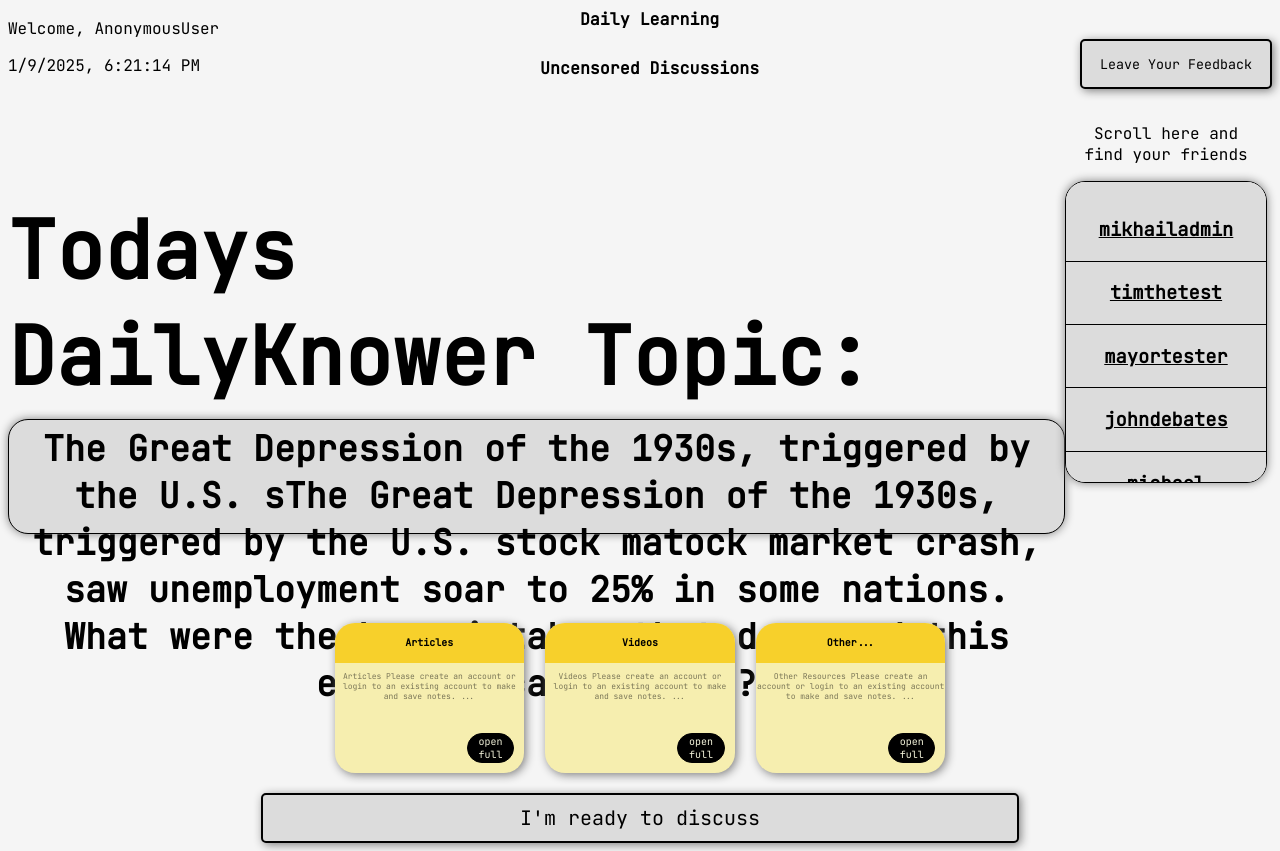
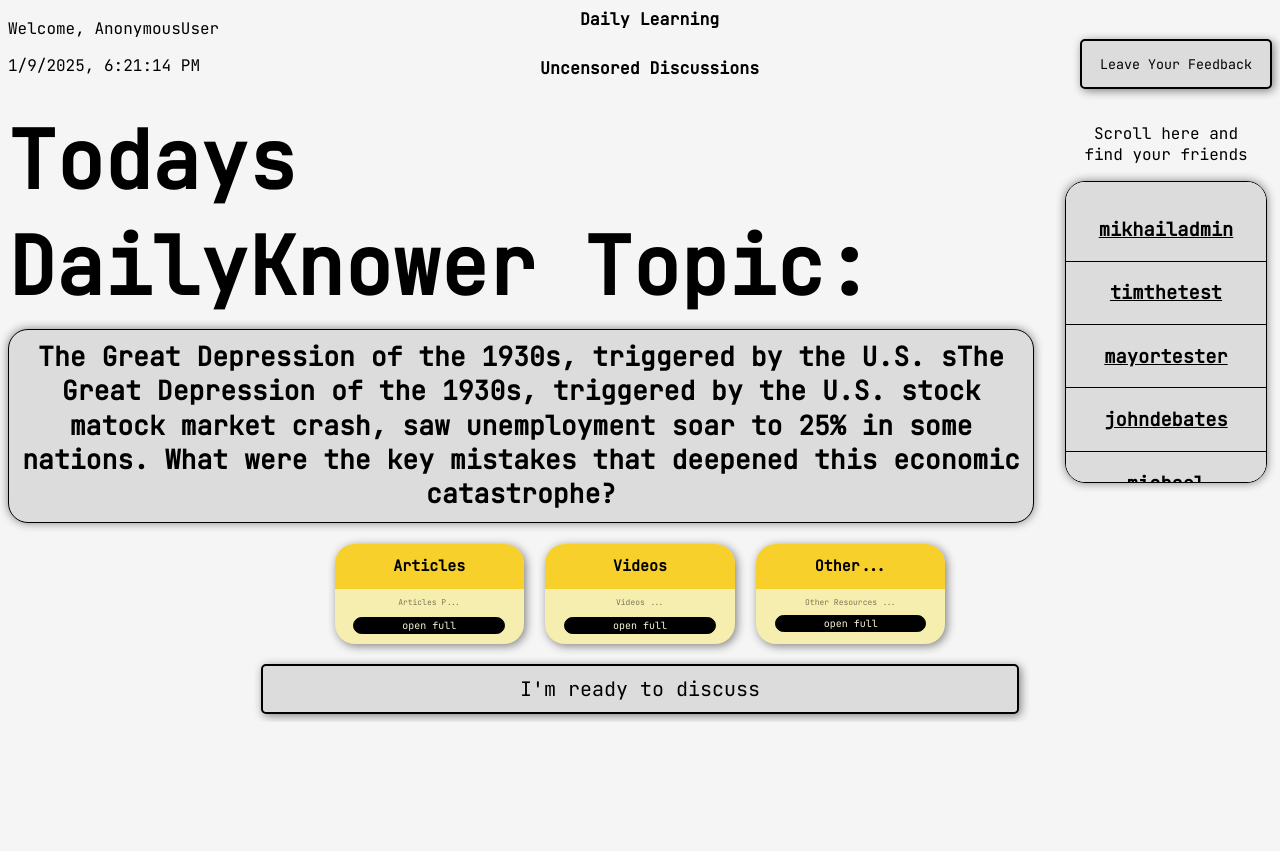
Before and after one commit to mikegusev64/DailyKnower, a Django app: page / in a window 1280 px wide. Shown: the part 98-949 px from the top of the page. After the commit the page ends 820 px from the top, so only its background shows below. Run offline with Django 5.2, Linux system fonts and the light colour scheme; data comes from the database, SQL or seed files in the repository; both versions use the stored data as it was after the commit; some libraries are stand-ins or nearby versions.

Commit message:
Index page and feed page adjustments
Fixed the index page question display to be reactive.

Adjusted the resources sections to be thinner. Spread the open full button across the entire resources box.

Linked the user activity feed to the individual posts they are displaying. User is now able to click and be redirected to the appropriate post page.

```diff
--- a/mainapp/templates/mainapp/index.html
+++ b/mainapp/templates/mainapp/index.html
@@ -45,9 +45,36 @@
 
 
         {% for post in posts|slice:":1" %}
-        <div class="latest-post" style="background-color: rgb(220,220,220); border-radius: 20px; padding: 5px; font-size: 35px; box-shadow: 0px 0px 10px grey; max-width: 100%; max-height: 20%; border: 1px solid black; ">
-          <p style="margin: 0px;"><a style="text-decoration: none;" href="{% url 'feed' %}">{{latest_post.name}}</a></p>
-        </div>
+        <div class="latest-post" style="
+        background-color: rgb(220, 220, 220);
+        border-radius: 20px;
+        padding: 10px;
+        font-size: calc(0.5vw + 20px);
+        box-shadow: 0px 0px 10px grey;
+        max-width: 95%;
+        height: auto; /* Let the height adjust dynamically */
+        border: 1px solid black;
+        overflow: hidden;
+        line-height: 1.3;
+        display: flex;
+        align-items: center;
+        justify-content: center;
+        text-align: center;
+        margin-bottom: 2%;
+    ">
+        <p style="
+            margin: 0px;
+            font-size: inherit;
+            white-space: normal;
+            overflow-wrap: break-word;
+            word-wrap: break-word;
+            word-break: break-word;
+        ">
+            <a style="text-decoration: none; font-size: inherit; color: black;" href="{% url 'feed' %}">
+                {{latest_post.name}}
+            </a>
+        </p>
+    </div>
 
         {% endfor %}
 
@@ -82,7 +109,7 @@
       <div class="resources_boxes">
         <div class="resource_box_one">
           <div class="box_title" style="background-color: rgb(247,208,43); border-top-left-radius: 20px; border-top-right-radius: 20px; font-size: 10px; justify-content: start;">
-             <h4>Articles</h4>
+             <h2>Articles</h2>
 
 
           </div>
@@ -130,7 +157,7 @@
         </div>
         <div class="resource_box_two">
           <div class="box_title" style="background-color: rgb(247,208,43); border-top-left-radius: 20px; border-top-right-radius: 20px; font-size: 10px; justify-content: start;">
-             <h4>Videos</h4>
+             <h2>Videos</h2>
           </div>
 
 
@@ -145,7 +172,7 @@
 
             <h1>Videos</h1>
 
-            <div class="popover-content-video" style="display: flex; flex-wrap: wrap; max-width: 90%; margin-left: auto; margin-right: auto; background-color: rgb(220,220,220); padding: 40px; border-radius: 20px;  box-shadow: 2px 2px 7px grey; gap: 10px; justify-content: space-evenly; margin-top: 20px; margin-bottom: 20px; border: 1px solid black;">
+            <div class="popover-content-video" style="display: flex; flex-wrap: wrap; max-width: 90%; margin-left: auto; margin-right: auto; background-color: rgb(220,220,220); padding: 15px; border-radius: 20px;  box-shadow: 2px 2px 7px grey; gap: 10px; justify-content: space-evenly; margin-top: 20px; margin-bottom: 20px; min-height: 100px; border: 1px solid black;">
 
             <iframe width="420" height="250" src="https://www.youtube.com/embed/r_3yOQl9E4I?si=HXBMLDagQd9zdA9R" title="YouTube video player" frameborder="0" allow="accelerometer; autoplay; clipboard-write; encrypted-media; gyroscope; picture-in-picture; web-share" referrerpolicy="strict-origin-when-cross-origin" allowfullscreen></iframe>
             <iframe width="420" height="250" src="https://www.youtube.com/embed/Sa5hqvvJmFQ?si=nSBbyg7bDZOVeS23" title="YouTube video player" frameborder="0" allow="accelerometer; autoplay; clipboard-write; encrypted-media; gyroscope; picture-in-picture; web-share" referrerpolicy="strict-origin-when-cross-origin" allowfullscreen></iframe>
@@ -177,12 +204,12 @@
 
         <div class="resource_box_three">
           <div class="box_title" style="background-color: rgb(247,208,43); border-top-left-radius: 20px; border-top-right-radius: 20px; font-size: 10px; justify-content: start;">
-             <h4>Other...</h4>
+             <h2>Other...</h2>
           </div>
 
 
 
-          <div style="min-height: 60px;">
+          <div>
             <p class="preview-text" style="opacity: 0.5; font-size: 8px; text-align: center;"></p>
           </div>
 
@@ -196,7 +223,7 @@
             <h1>Other Resources</h1>
 
 
-            <div class="popover-content-video" style="display: flex; flex-wrap: wrap; max-width: 90%; margin-left: auto; margin-right: auto; background-color: rgb(220,220,220); padding: 15px; border-radius: 20px;  box-shadow: 2px 2px 7px grey; gap: 10px; justify-content: space-evenly; margin-top: 20px; margin-bottom: 20px; min-height: 100px;">
+            <div class="popover-content-other" style="display: flex; flex-wrap: wrap; max-width: 90%; margin-left: auto; margin-right: auto; background-color: rgb(220,220,220); padding: 15px; border-radius: 20px;  box-shadow: 2px 2px 7px grey; gap: 10px; justify-content: space-evenly; margin-top: 20px; margin-bottom: 20px; min-height: 100px; border: 1px solid black;">
 
 
             </div>
--- a/static/css/style.css
+++ b/static/css/style.css
@@ -112,7 +112,7 @@
   -ms-border-radius: 20px;
   -o-border-radius: 20px;
   width: 30%;
-  height: 150px;
+  height: 100px;
   transition: transform ease 300ms, box-shadow 0.3s ease;
   -webkit-transition: transform ease 300ms, box-shadow 0.3s ease;
   -moz-transition: transform ease 300ms, box-shadow 0.3s ease;
@@ -134,6 +134,7 @@
 }
 
 .resource_box_two {
+
   display: flex;
   flex-direction: column;
   background-color: #f6eeaf;
@@ -143,7 +144,7 @@
   -ms-border-radius: 20px;
   -o-border-radius: 20px;
   width: 30%;
-  height: 150px;
+  height: 100px;
   transition: transform ease 300ms, box-shadow 0.3s ease;
   -webkit-transition: transform ease 300ms, box-shadow 0.3s ease;
   -moz-transition: transform ease 300ms, box-shadow 0.3s ease;
@@ -164,6 +165,7 @@
 }
 
 .resource_box_three {
+
   display: flex;
   flex-direction: column;
   background-color: #f6eeaf;
@@ -173,7 +175,7 @@
   -ms-border-radius: 20px;
   -o-border-radius: 20px;
   width: 30%;
-  height: 150px;
+  height: 100px;
   transition: transform ease 300ms, box-shadow 0.3s ease;
   -webkit-transition: transform ease 300ms, box-shadow 0.3s ease;
   -moz-transition: transform ease 300ms, box-shadow 0.3s ease;
@@ -195,7 +197,7 @@
 
 .box-button-1 {
   text-decoration: none;
-  width: 25%;
+  width: 80%;
   background-color: black;
   color: beige;
   border: 1px solid black;
@@ -206,10 +208,11 @@
   -o-border-radius: 20px;
 
   margin-bottom: 10px;
-  align-self: flex-end;
-  margin-right: 10px;
+
+  margin-left: auto;
+  margin-right: auto;
   font-family: "JetBrains Mono";
-  margin-top: 10px;
+
 }
 
 .box-button-1:hover {
@@ -229,7 +232,7 @@
 
 .box-button-2 {
   text-decoration: none;
-  width: 25%;
+  width: 80%;
   background-color: black;
   color: beige;
   border: 1px solid black;
@@ -240,10 +243,10 @@
   -o-border-radius: 20px;
 
   margin-bottom: 10px;
-  align-self: flex-end;
-  margin-right: 10px;
+
+  margin-left: auto;
+  margin-right: auto;
   font-family: "JetBrains Mono";
-  margin-top: 10px;
 }
 
 .box-button-2:hover {
@@ -263,7 +266,7 @@
 
 .box-button-3 {
   text-decoration: none;
-  width: 25%;
+  width: 80%;
   background-color: black;
   color: beige;
   border: 1px solid black;
@@ -274,10 +277,10 @@
   -o-border-radius: 20px;
 
   margin-bottom: 10px;
-  align-self: flex-end;
-  margin-right: 10px;
+
+  margin-left: auto;
+  margin-right: auto;
   font-family: "JetBrains Mono";
-  margin-top: 10px;
 }
 
 .box-button-3:hover {
@@ -312,6 +315,10 @@
 
 
 .find_friends_info::-webkit-scrollbar {
+  display: none;
+}
+
+.user-activity::-webkit-scrollbar {
   display: none;
 }
 
--- a/static/js/script.js
+++ b/static/js/script.js
@@ -127,7 +127,7 @@
 
   document.querySelectorAll('.resources_boxes > div').forEach((box) => {
     const popoverContent = box.querySelector('[popover]').textContent; // Get popover content
-    const previewText = popoverContent.slice(0, 200) + '...'; // Truncate to first 40 characters
+    const previewText = popoverContent.slice(0, 100) + '...'; // Truncate to first 40 characters
     const previewElement = box.querySelector('p');
     if (previewElement) {
       previewElement.textContent = `${previewText}`;
```
Also changed, not shown: mainapp/templates/mainapp/feed.html (+9 -4 lines), mainapp/templates/mainapp/post.html (+16 -10 lines), db.sqlite3.
